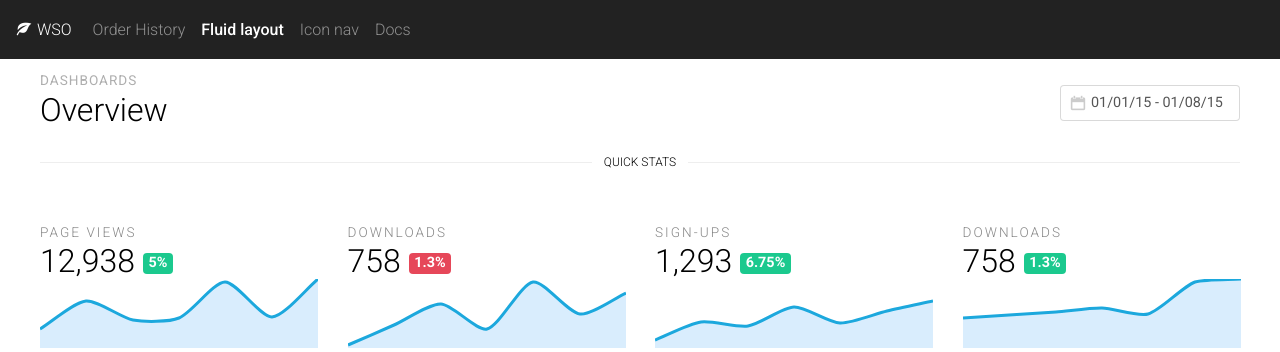
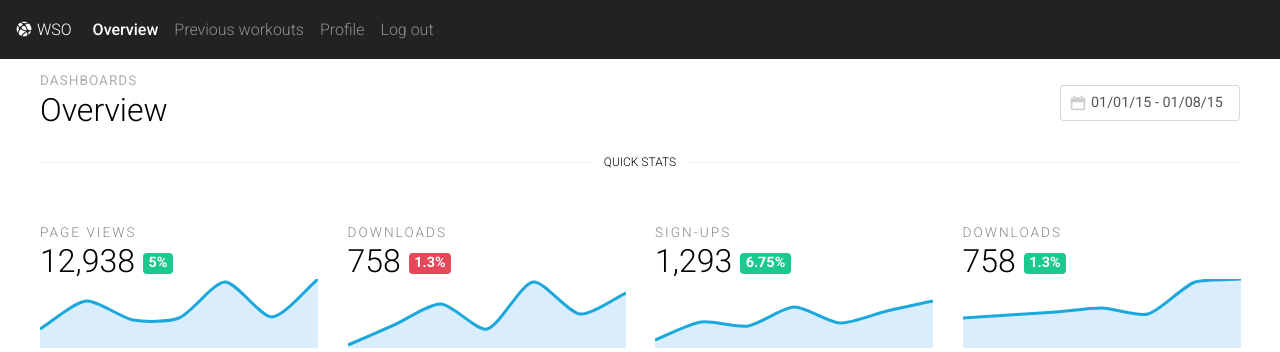
Before and after one commit to jakub-sdlk/WSO, a Flask app: page /stats/ in a window 1280 px wide. Shown: the top 352 px of the page. Run offline with Flask 3, Linux system fonts and the light colour scheme; the visitor is signed in with stand-in values (Sample User, id 1); some libraries are stand-ins or nearby versions.

Commit message:
finalize WSO navbar layout

```diff
--- a/src/stats/templates/overview.html
+++ b/src/stats/templates/overview.html
@@ -50,23 +50,23 @@
     </button>
 
     <a class="navbar-brand" href="{{url_for('stats.overview')}}">
-      <span class="icon icon-leaf navbar-brand-icon"></span>
+      <span class="icon icon-network navbar-brand-icon"></span>
       WSO
     </a>
 
     <div class="collapse navbar-collapse mr-auto" id="navbarResponsive">
       <ul class="nav navbar-nav">
-        <li class="nav-item">
-          <a class="nav-link" href="../order-history/index.html">Order History</a>
+        <li class="nav-item active">
+          <a class="nav-link" href="{{url_for('stats.overview')}}">Overview</a>
         </li>
-        <li class="nav-item active">
-          <a class="nav-link" href="../fluid/index.html">Fluid layout</a>
+        <li class="nav-item ">
+          <a class="nav-link" href="../fluid/index.html">Previous workouts</a>
         </li>
         <li class="nav-item">
-          <a class="nav-link" href="../icon-nav/index.html">Icon nav</a>
+          <a class="nav-link" href="../icon-nav/index.html">Profile</a>
         </li>
         <li class="nav-item">
-          <a class="nav-link" href="../docs/index.html">Docs</a>
+          <a class="nav-link" href="{{url_for('auth.logout')}}">Log out</a>
         </li>
       </ul>
     </div>
```
